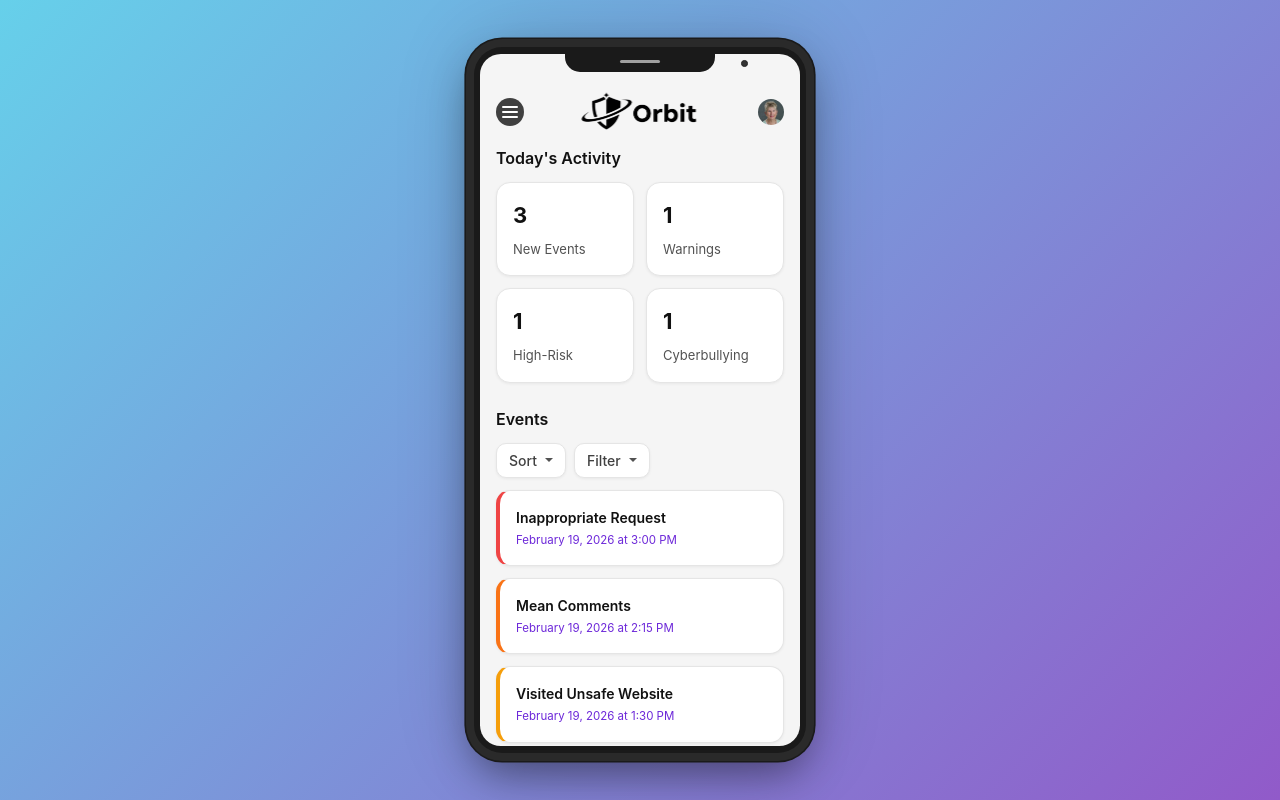
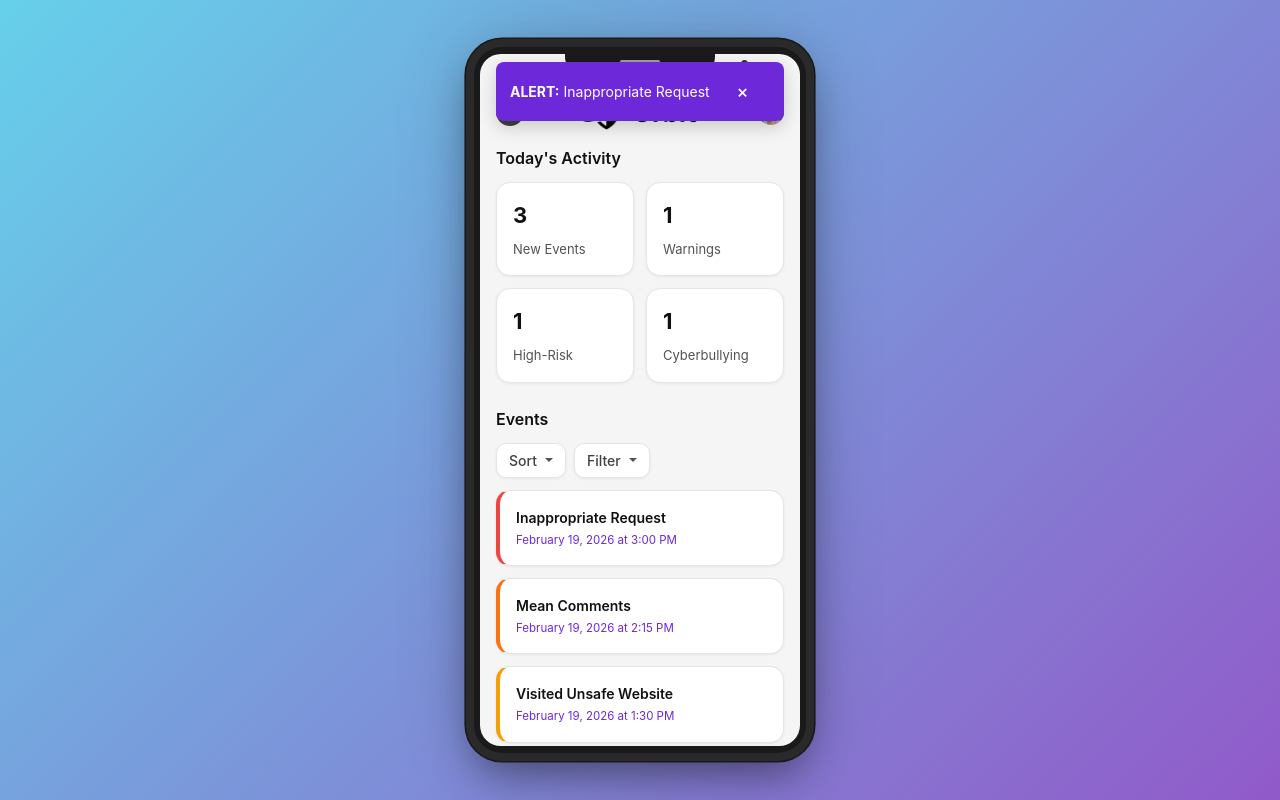
Before and after one commit to ashleykaring/orbit-ui, a React (Vite) app: page / in a window 1280 px wide. Built offline with nearby package versions, Linux system fonts and the light colour scheme.

Commit message:
Added a notification that shows on reload for last task

```diff
--- a/src/components/Dashboard.tsx
+++ b/src/components/Dashboard.tsx
@@ -1,5 +1,6 @@
 import TodayActivity from "./TodayActivity";
 import EventsSection from "./EventsSection";
+import Notification from "./Notification";
 import "../styles/Dashboard.css";
 import { useState } from "react";
 
@@ -14,6 +15,7 @@ export default function Dashboard({ isMenuOpen, toggleMenu }: DashboardProps) {
 
   return (
     <div className="dashboard">
+      <Notification />
       <div className="header">
         <div className="header-left">
           <div className="menu-button" onClick={toggleMenu}>
@@ -21,7 +23,6 @@ export default function Dashboard({ isMenuOpen, toggleMenu }: DashboardProps) {
             <div className={`menu-line ${isMenuOpen ? 'menu-line--open' : ''}`}></div>
             <div className={`menu-line ${isMenuOpen ? 'menu-line--open' : ''}`}></div>
           </div>
-          {/* left side keeps menu only; centered logo below */}
         </div>
         <div className="header-center">
           <img src="/orbit_logo_rectangle_tight_dark.png" alt="Orbit" className="orbit-logo" />
--- a/src/components/EventCard.tsx
+++ b/src/components/EventCard.tsx
@@ -1,5 +1,5 @@
 import "../styles/Dashboard.css";
-import { useState } from "react";
+import { useState, useEffect, useRef } from "react";
 
 type EventDetails = {
   typeOfIncident: string;
@@ -37,10 +37,27 @@ export default function EventCard({ title, details }: EventCardProps) {
     setShowScreenshotPopup(false);
   };
 
+  const cardRef = useRef<HTMLDivElement | null>(null);
+
+  useEffect(() => {
+    const handler = (e: Event) => {
+      const detail = (e as CustomEvent).detail as { title?: string } | undefined;
+      if (!detail?.title) return;
+      if (detail.title === title) {
+        setShowPopup(true);
+        setTimeout(() => {
+          cardRef.current?.scrollIntoView({ behavior: "smooth", block: "center" });
+        }, 80);
+      }
+    };
+    window.addEventListener("orbit:open-event", handler as EventListener);
+    return () => window.removeEventListener("orbit:open-event", handler as EventListener);
+  }, [title]);
+
   return (
     <>
-      {/** derive severity class from details.severity (e.g., High -> event-card--severity-high) */}
       <div
+        ref={cardRef}
         className={`event-card ${details?.severity ? `event-card--severity-${details.severity.toLowerCase().replace(/\s+/g, '-')}` : ''} ${reviewed ? 'event-card--reviewed' : ''}`}
         onClick={handleCardClick}
         style={{ cursor: 'pointer', opacity: reviewed ? 0.5 : 1 }}
--- a/src/components/EventsSection.tsx
+++ b/src/components/EventsSection.tsx
@@ -134,6 +134,18 @@ export default function EventsSection({
         )
       : visibleEvents;
 
+  useEffect(() => {
+    const severe = sortedEvents.find((e) => {
+      const sev = e.details.severity?.toLowerCase() ?? "";
+      return sev === "high" || sev === "critical";
+    });
+    if (severe) {
+      window.dispatchEvent(
+        new CustomEvent("orbit:severe-incident", { detail: { title: severe.title } }),
+      );
+    }
+  }, [sortedEvents]);
+
   return (
     <div className="section">
       <h2 className="section-title">Events</h2>
--- /dev/null
+++ b/src/components/Notification.tsx
@@ -0,0 +1,46 @@
+import { useEffect, useState } from "react";
+
+export default function Notification() {
+  const [visible, setVisible] = useState(false);
+  const [title, setTitle] = useState<string | null>(null);
+
+  useEffect(() => {
+    const handler = (e: Event) => {
+      if ((window as any).__orbitNotificationShown) return;
+      const detail = (e as CustomEvent).detail as { title?: string } | undefined;
+      if (detail?.title) {
+        (window as any).__orbitNotificationShown = true;
+        setTitle(detail.title);
+        setVisible(true);
+      }
+    };
+    window.addEventListener("orbit:severe-incident", handler as EventListener);
+    return () => window.removeEventListener("orbit:severe-incident", handler as EventListener);
+  }, []);
+
+  if (!visible || !title) return null;
+
+  const handleClick = () => {
+    window.dispatchEvent(new CustomEvent("orbit:open-event", { detail: { title } }));
+    setVisible(false);
+  };
+
+  return (
+    <div className="app-notification" role="status" onClick={handleClick}>
+      <div className="app-notification-content">
+          <strong>ALERT:</strong>&nbsp;{title}
+      </div>
+      <button
+        type="button"
+        className="app-notification-dismiss"
+        aria-label="Dismiss notification"
+        onClick={(e) => {
+          e.stopPropagation();
+          setVisible(false);
+        }}
+      >
+        ×
+      </button>
+    </div>
+  );
+}
--- a/src/styles/Dashboard.css
+++ b/src/styles/Dashboard.css
@@ -317,7 +317,45 @@
   border: 1px dashed var(--color-gray-300);
 }
 
-/* Severity left-border indicators */
+.app-notification {
+  position: absolute;
+  left: 50%;
+  transform: translateX(-50%);
+  top: 8px;
+  background: var(--accent-purple-700);
+  color: var(--color-white);
+  padding: 10px 14px;
+  border-radius: 8px;
+  box-shadow: 0 6px 18px rgba(0,0,0,0.18);
+  z-index: 2000;
+  display: flex;
+  align-items: center;
+  gap: 10px;
+  cursor: pointer;
+}
+
+.app-notification {
+  width: calc(100% - 32px);
+  max-width: 360px;
+  box-sizing: border-box;
+}
+.app-notification-content {
+  font-size: 14px;
+}
+.app-notification-dismiss {
+  background: transparent;
+  border: 0;
+  color: var(--color-white);
+  font-size: 18px;
+  line-height: 1;
+  cursor: pointer;
+}
+
+.app-notification-dismiss {
+  margin-left: auto;
+  padding-left: 12px;
+}
+
 .event-card--severity-low {
   border-left-color: #10b981; /* green-500 */
 }
```
